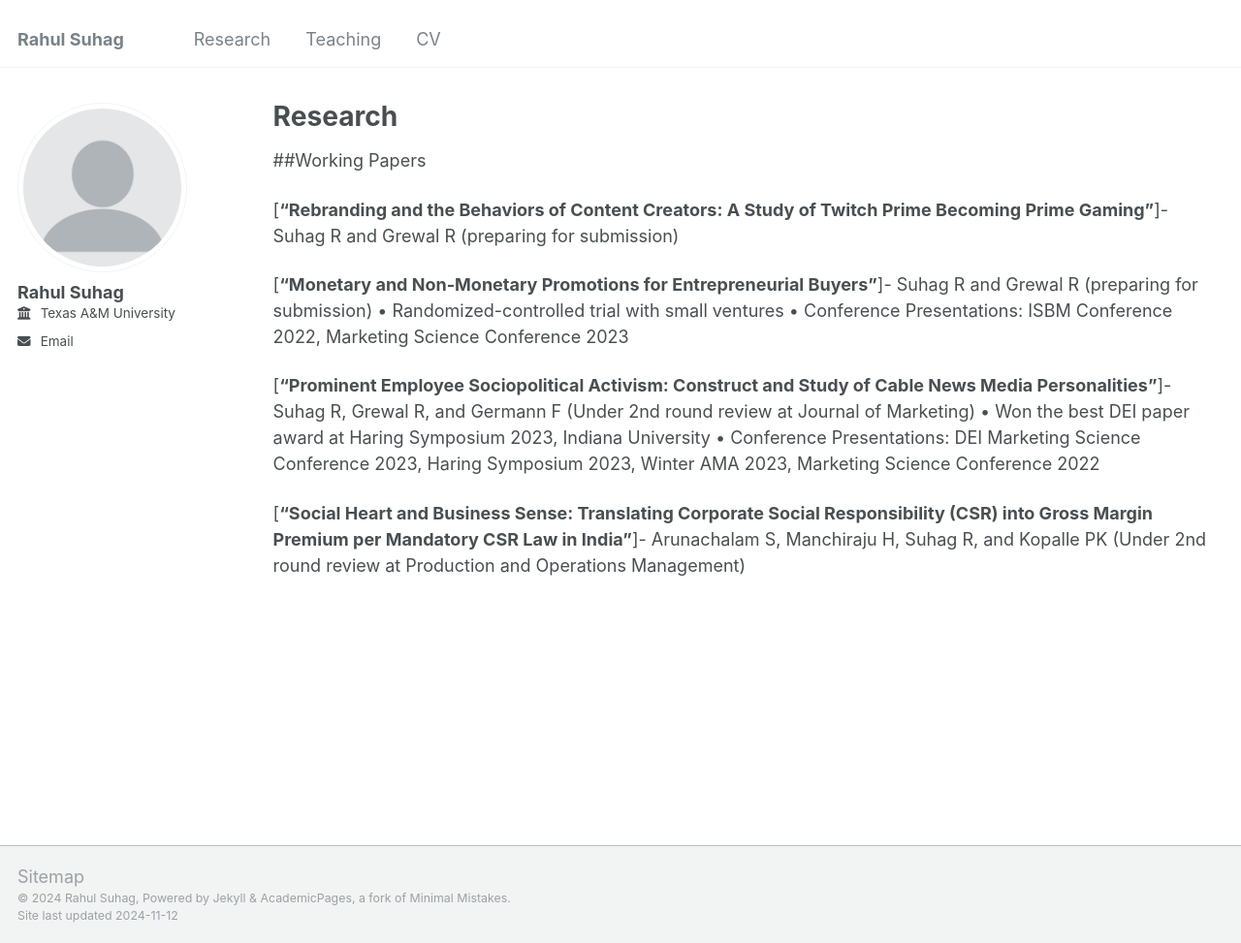
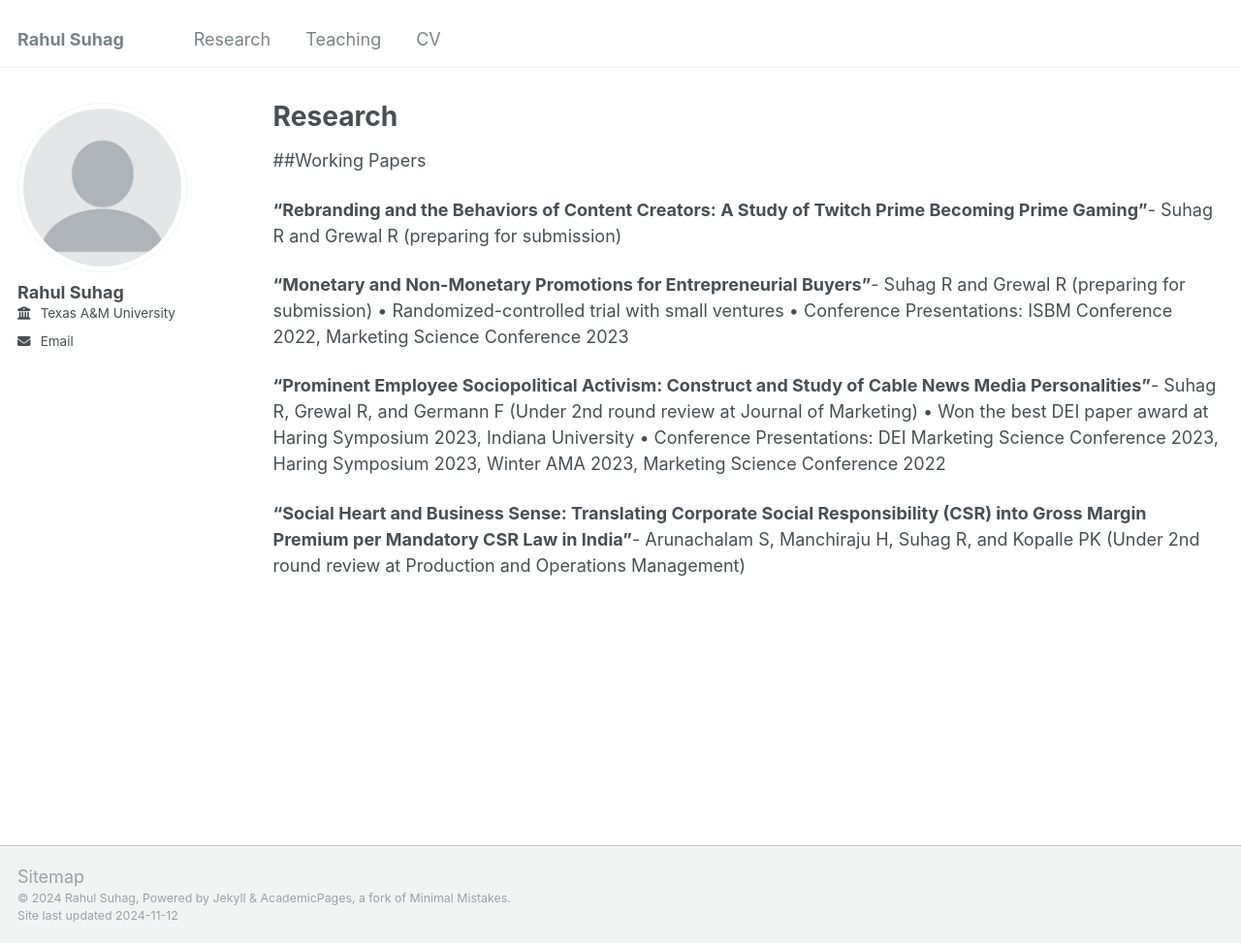
Before and after one commit to rahul-suhag/rahulsuhag.github.io, a Jekyll site: the page built from _pages/research.md, in a window 1280 px wide and 973 px high. Shown: the whole window at 97% size. Built offline with Jekyll 4.4.1, drawn with Linux system fonts in a browser that asks for light colours.

```diff
--- a/_pages/research.md
+++ b/_pages/research.md
@@ -6,22 +6,22 @@ author_profile: true
 ---
 ##Working Papers
 
-[**“Rebranding and the Behaviors of Content Creators: A Study of Twitch
-Prime Becoming Prime Gaming”**]- Suhag R and Grewal R (preparing for submission)
+**“Rebranding and the Behaviors of Content Creators: A Study of Twitch
+Prime Becoming Prime Gaming”**- Suhag R and Grewal R (preparing for submission)
 
-[**“Monetary and Non-Monetary Promotions for Entrepreneurial Buyers”**]- Suhag R and Grewal R
+**“Monetary and Non-Monetary Promotions for Entrepreneurial Buyers”**- Suhag R and Grewal R
 (preparing for submission)
   • Randomized-controlled trial with small ventures
   • Conference Presentations: ISBM Conference 2022, Marketing Science Conference 2023
 
-[**“Prominent Employee Sociopolitical Activism: Construct
-and Study of Cable News Media Personalities”**]- Suhag R, Grewal R, and Germann F (Under 2nd round review at Journal of
+**“Prominent Employee Sociopolitical Activism: Construct
+and Study of Cable News Media Personalities”**- Suhag R, Grewal R, and Germann F (Under 2nd round review at Journal of
 Marketing)
   • Won the best DEI paper award at Haring Symposium 2023, Indiana University
   • Conference Presentations: DEI Marketing Science Conference 2023, Haring Symposium
     2023, Winter AMA 2023, Marketing Science Conference 2022
 
-[**"Social Heart and Business
+**"Social Heart and Business
 Sense: Translating Corporate Social Responsibility (CSR) into Gross Margin Premium per
-Mandatory CSR Law in India"**]- Arunachalam S, Manchiraju H, Suhag R, and Kopalle PK (Under 2nd round review at Production and Operations
+Mandatory CSR Law in India"**- Arunachalam S, Manchiraju H, Suhag R, and Kopalle PK (Under 2nd round review at Production and Operations
 Management)
```
